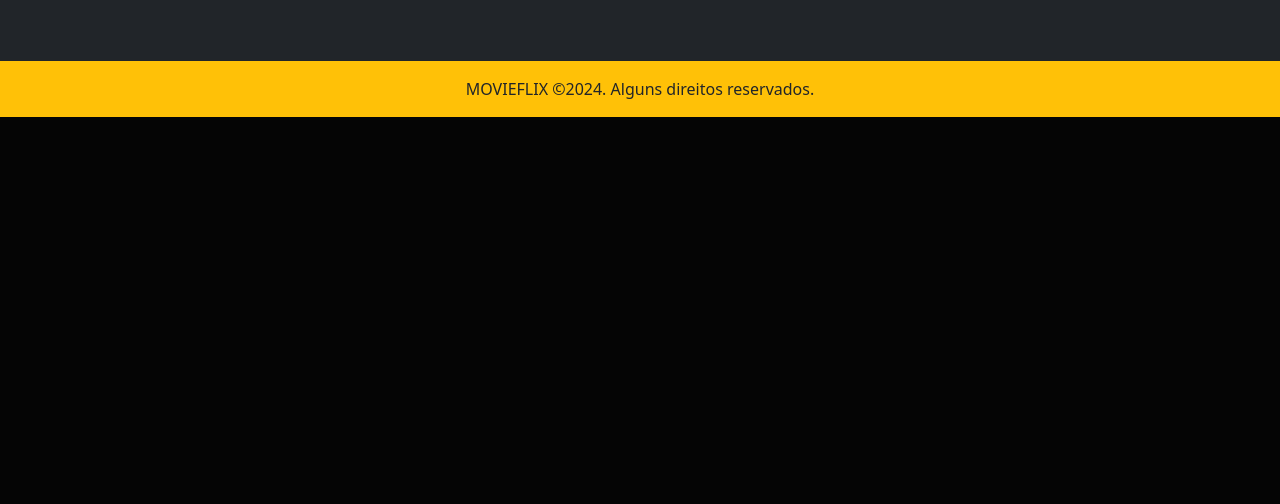
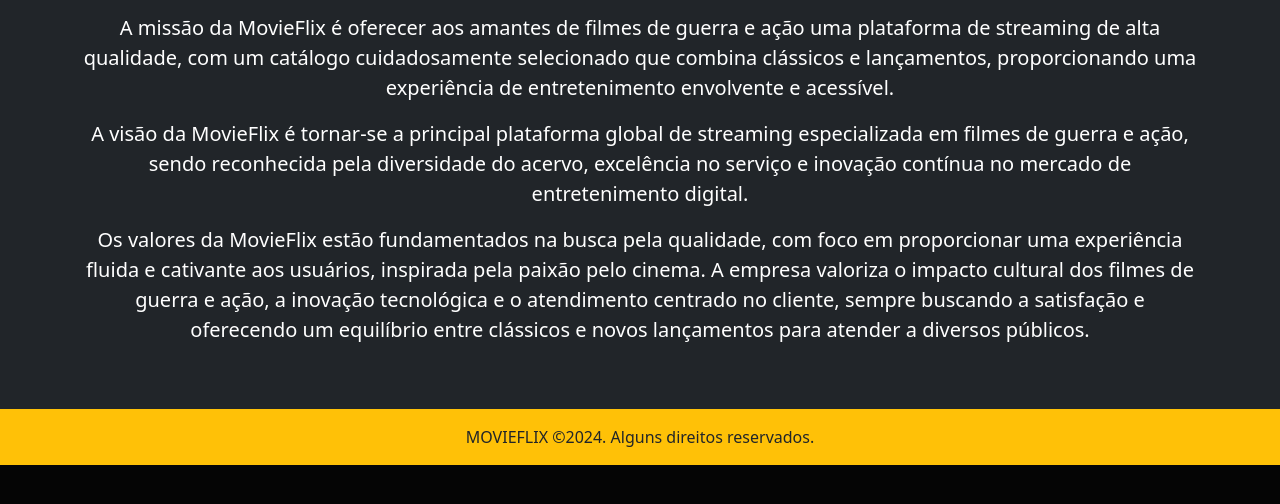
Before and after one commit to jeansouza1994/MovieFlix, a plain HTML site: page quemsomos.html in a window 1280 px wide. Shown: the part 288-792 px from the top of the page. Drawn offline with nearby package versions, Linux system fonts and the light colour scheme; a script that the page names is missing.

Commit message:
att-page-quem-somos

```diff
--- a/quemsomos.html
+++ b/quemsomos.html
@@ -84,6 +84,9 @@
     <div class="container py-5">
       <h2 class="display-4 mb-2 text-warning">Quem somos</h2>
       <p class="lead text-white">A MovieFlix é uma plataforma de streaming de filmes e séries que oferece aos seus clientes um catálogo focado em filmes de guerra e ação, com títulos clássicos e lançamentos. A empresa foi fundada em 2020 e, desde então, vem conquistando o público com um serviço de alta qualidade.</p>
+      <p class="lead text-white">A missão da MovieFlix é oferecer aos amantes de filmes de guerra e ação uma plataforma de streaming de alta qualidade, com um catálogo cuidadosamente selecionado que combina clássicos e lançamentos, proporcionando uma experiência de entretenimento envolvente e acessível.</p>
+      <p class="lead text-white">A visão da MovieFlix é tornar-se a principal plataforma global de streaming especializada em filmes de guerra e ação, sendo reconhecida pela diversidade do acervo, excelência no serviço e inovação contínua no mercado de entretenimento digital.</p>
+      <p class="lead text-white">Os valores da MovieFlix estão fundamentados na busca pela qualidade, com foco em proporcionar uma experiência fluida e cativante aos usuários, inspirada pela paixão pelo cinema. A empresa valoriza o impacto cultural dos filmes de guerra e ação, a inovação tecnológica e o atendimento centrado no cliente, sempre buscando a satisfação e oferecendo um equilíbrio entre clássicos e novos lançamentos para atender a diversos públicos.</p>
     </div>
   </section>
   <!-- Fim Section principal -->
```
